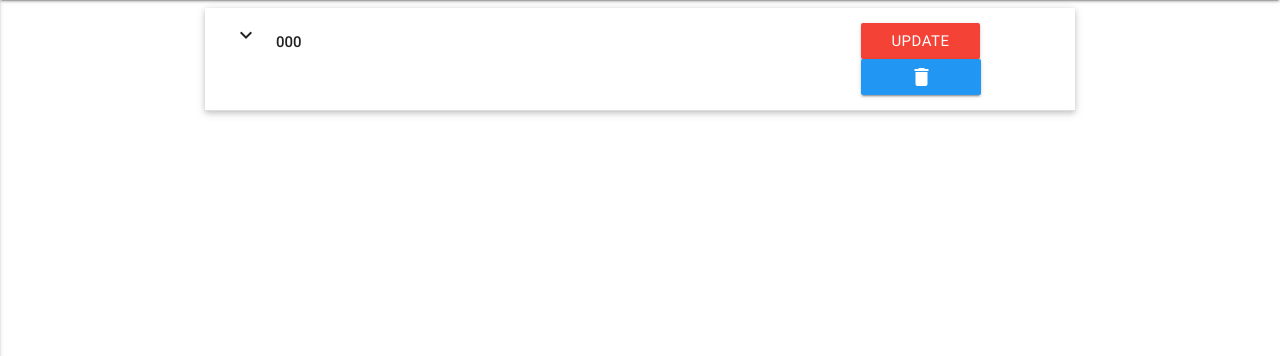
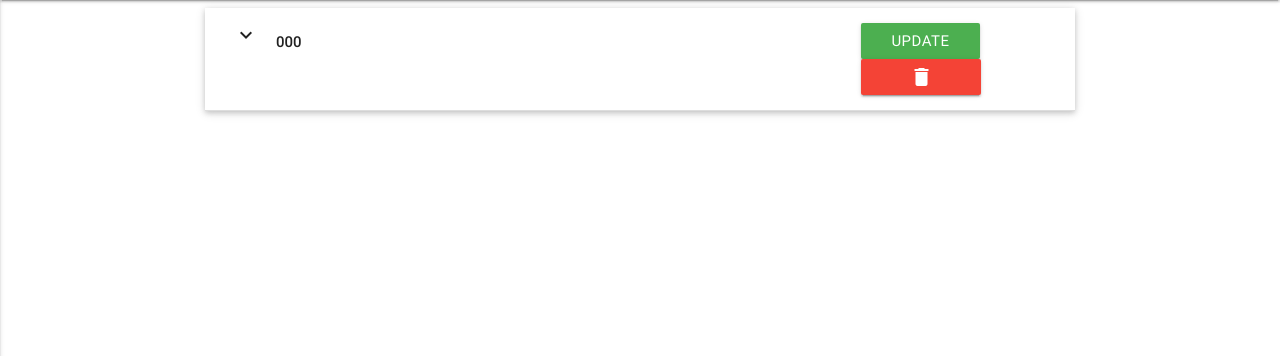
Before and after one commit to muemamus/alzami, a Flask app: page / in a window 1280 px wide. Shown: the part 64-420 px from the top of the page. Run offline with Flask 2, Linux system fonts and the light colour scheme; a database or web service that is not in the repository returns one stand-in record (values such as "Sample title"); some libraries are stand-ins or nearby versions.

Commit message:
Updated README.md

```diff
--- a/templates/contacts.html
+++ b/templates/contacts.html
@@ -9,8 +9,8 @@
                     <i class="material-icons">expand_more</i><strong>{{contact.phonenumber}}</strong>
                 </div>
                  <div class="col s3">
-                    <a href="{{url_for('edit_contact', contact_id=contact._id)}}" class="waves-effect waves-light btn btn_small red">Update</a>
-                    <a href="{{url_for('delete_contact', contact_id=contact._id)}}" class="waves-effect waves-light btn btn_small blue"><i class="material-icons right">delete</i>
+                    <a href="{{url_for('edit_contact', contact_id=contact._id)}}" class="waves-effect waves-light btn btn_small green">Update</a>
+                    <a href="{{url_for('delete_contact', contact_id=contact._id)}}" class="waves-effect waves-light btn btn_small red"><i class="material-icons right">delete</i></a>
 </a>
                 </div>
              </div>
```
Also changed, not shown: README.md.
